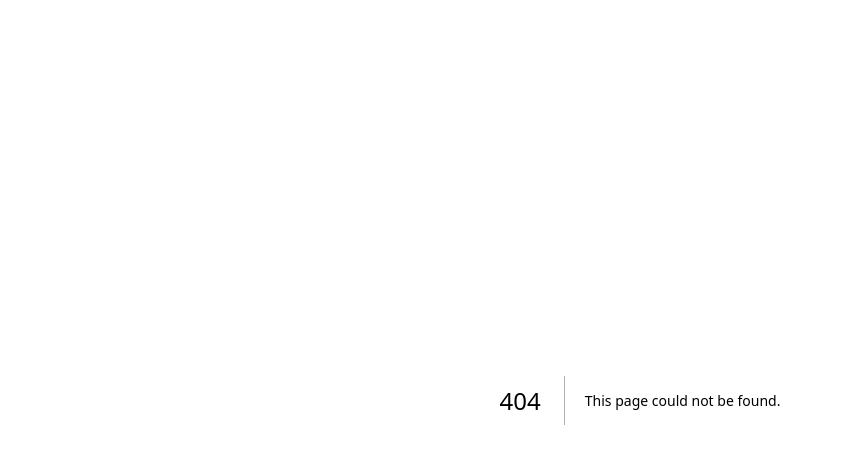
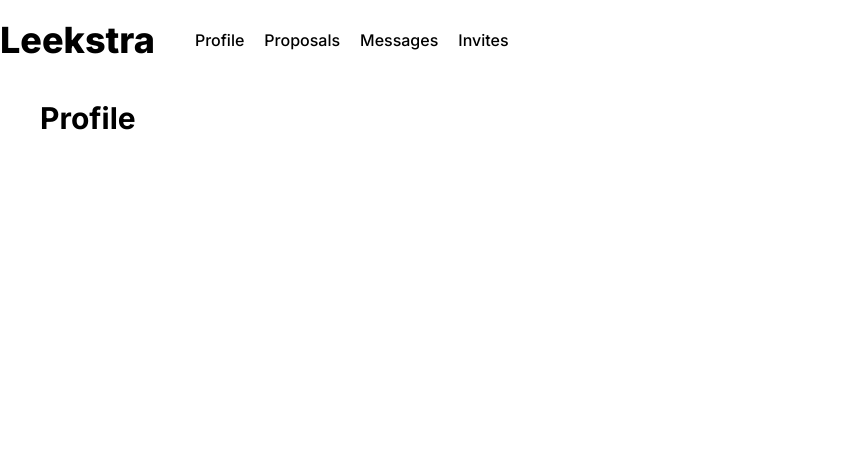
Before and after one commit to mmesomasaint/Leekstra, a Next.js app: page /dashboard/planner/1/invites in a window 1280 px wide. Before the commit this address had no page. Shown: the top 464 px of the page, without its empty margins (0-841 px from the left). Built offline with nearby package versions, Linux system fonts and the light colour scheme.

Commit message:
Feat: Design the invites page

```diff
--- /dev/null
+++ b/app/dashboard/planner/[id]/invites/page.js
@@ -0,0 +1,13 @@
+import Header from '@/components/header'
+
+export default function Invites() {
+  return (
+    <div className='px-10'>
+      <Header size='xl'>Profile</Header>
+      <div className='grid grid-cols-3 gap-10'>
+        <div className='px-10'></div>
+        <div className='col-span-2 flex flex-col justify-start items-stretch gap-4 px-10'></div>
+      </div>
+    </div>
+  )
+}
```
